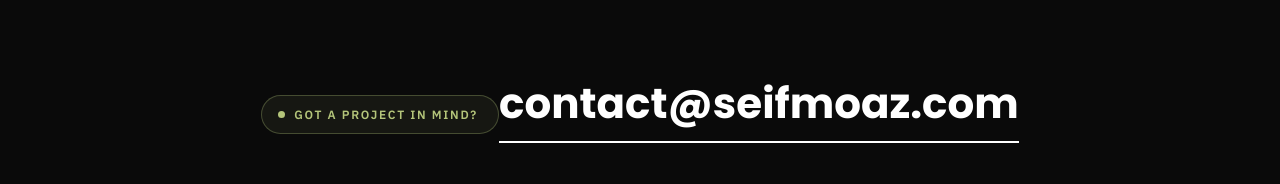
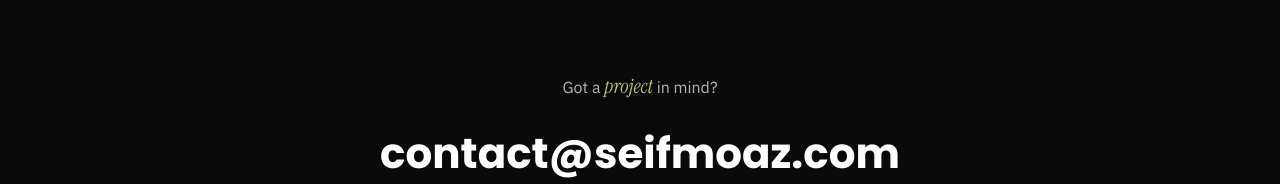
Before and after one commit to seifmoaz/Portfolio-Website, a Next.js app: page / in a window 1280 px wide. Shown: the part 5414-5598 px from the top of the page. Built offline with nearby package versions, Linux system fonts and the light colour scheme.

Commit message:
Simplify footer contact label to plain text with one italic serif word, fix alignment

```diff
--- a/app/globals.css
+++ b/app/globals.css
@@ -324,20 +324,10 @@ nav{ display:grid; grid-template-columns:auto 1fr auto; align-items:center; heig
    padding entirely regardless of longhand/shorthand syntax, collapsing
    the section's real spacing to 0. */
 footer.wrap{ border-top:1px solid var(--line-soft); padding-top:90px; padding-bottom:40px; text-align:center; }
-.footer-eyebrow{
-  display:inline-flex; align-items:center; gap:9px;
-  font-size:12px; letter-spacing:0.14em; text-transform:uppercase; color:var(--accent); font-weight:600;
-  margin:0 0 24px; padding:9px 20px 9px 16px; border-radius:999px;
-  border:1px solid rgba(180,197,122,0.3); background:rgba(180,197,122,0.07);
-}
-.footer-eyebrow::before{
-  content:''; width:7px; height:7px; border-radius:50%; background:var(--accent); flex-shrink:0;
-  animation:footer-dot-pulse 2.2s ease-out infinite;
-}
-@keyframes footer-dot-pulse{
-  0%{ box-shadow:0 0 0 0 rgba(180,197,122,0.55); }
-  70%{ box-shadow:0 0 0 9px rgba(180,197,122,0); }
-  100%{ box-shadow:0 0 0 0 rgba(180,197,122,0); }
+.footer-eyebrow{ font-size:16px; color:var(--ink-soft); font-weight:400; margin:0 0 18px; }
+.footer-eyebrow .serif{ color:var(--accent); font-size:1.25em; }
+@media (max-width:600px){
+  .footer-eyebrow{ font-size:14.5px; margin:0 0 14px; }
 }
 .footer-email{
   font-family:'Poppins', sans-serif; font-weight:700; font-size:clamp(24px,4vw,42px);
--- a/components/Footer.tsx
+++ b/components/Footer.tsx
@@ -1,7 +1,9 @@
 export default function Footer() {
   return (
     <footer className="wrap">
-      <p className="footer-eyebrow">Got a project in mind?</p>
+      <p className="footer-eyebrow">
+        Got a <span className="serif">project</span> in mind?
+      </p>
       <a href="mailto:contact@seifmoaz.com" className="footer-email">
         contact@seifmoaz.com
       </a>
```
